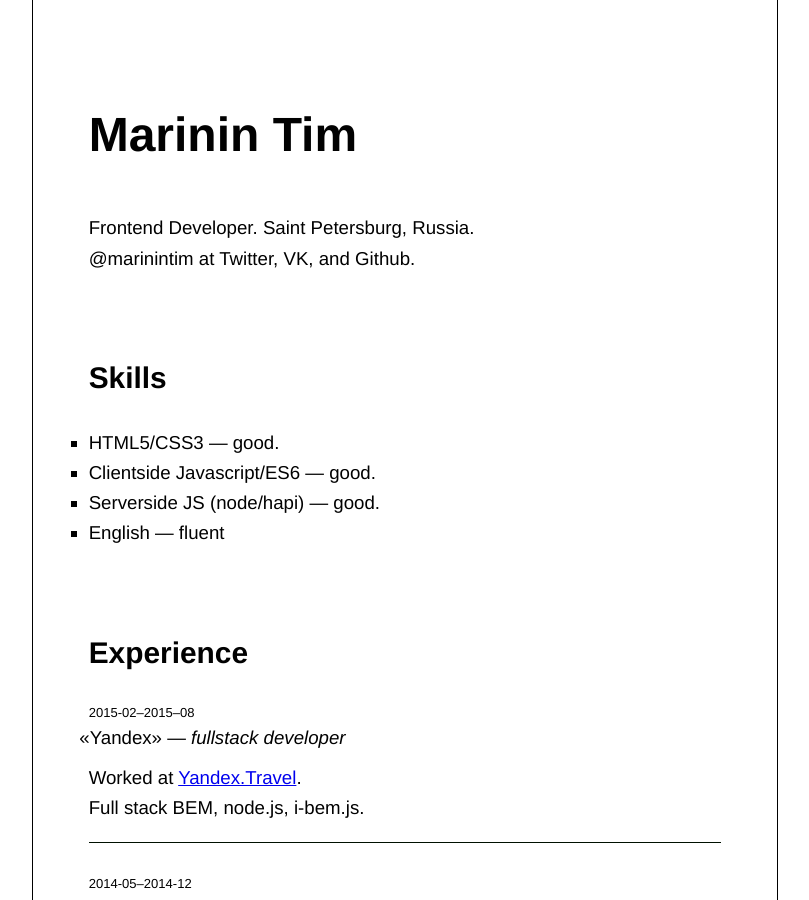
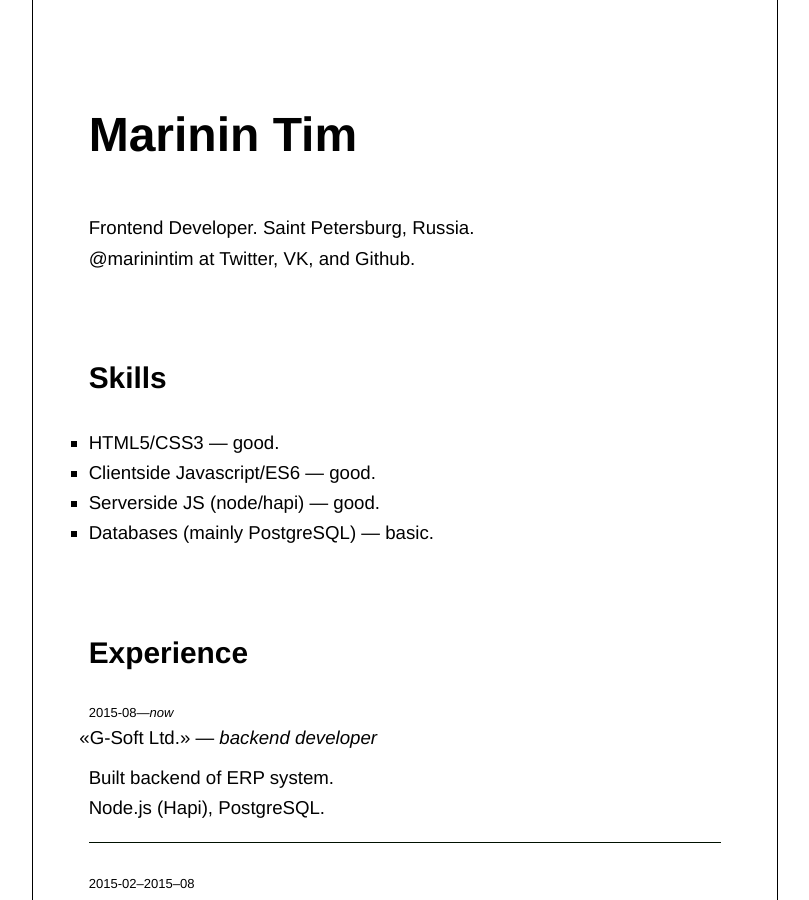
Before and after one commit to marinintim/marinintim.github.io, a Jekyll site: the page built from cv/index.html, in a window 1280 px wide and 900 px high. Shown: the whole window, without its empty margins (155-964 px from the left). Built offline with Jekyll 4.4.1, drawn with Linux system fonts in a browser that asks for light colours; some web fonts are replaced.

Commit message:
updated cv

```diff
--- a/cv/index.html
+++ b/cv/index.html
@@ -14,12 +14,20 @@
     <li class="skill">HTML5/CSS3 — good.</li>
     <li class="skill">Clientside Javascript/ES6 — good.</li>
     <li class="skill">Serverside JS (node/hapi) — good. </li>
-    <li class="skill">English — fluent</li>
+    <li class="skill">Databases (mainly PostgreSQL) — basic.</li>
   </ul>
 </section>
 <section>
   <h2>Experience</h2>
   <ol reversed class="experience">
+    <li>
+      <div>
+        <time>2015-08—<em>now</em></time>
+        <span class="company">G-Soft Ltd.</span>
+        <span class="occupation">backend developer</span>
+      </div>
+      <div>Built backend of ERP system.<br>Node.js (Hapi), PostgreSQL.</div>
+    </li>
    <li>
       <div>
         <time datetime="P24W">2015-02–2015–08</time>
```
